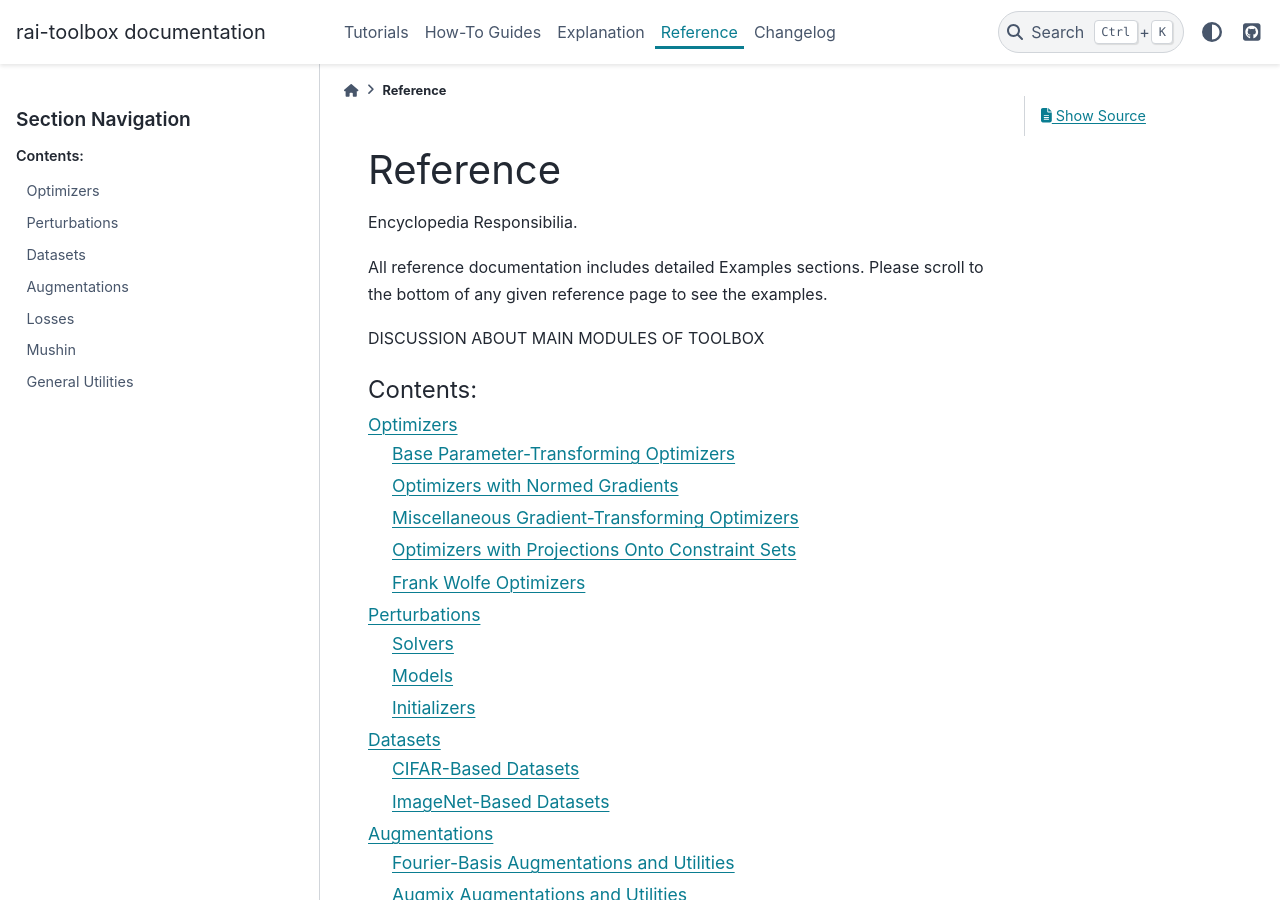
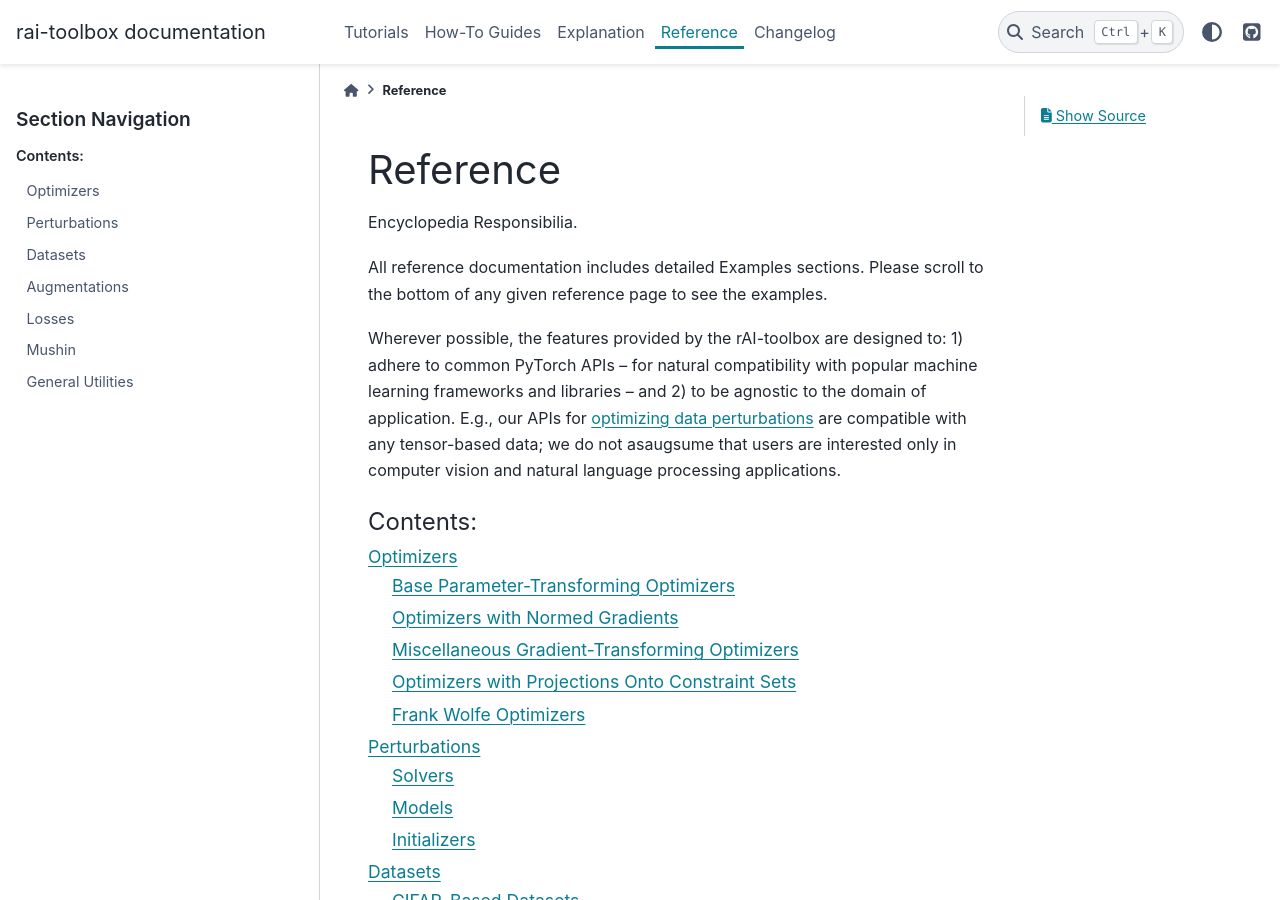
Before and after one commit to mit-ll-responsible-ai/responsible-ai-toolbox, a Sphinx documentation site: the page built from docs/source/api_reference.rst, in a window 1280 px wide and 900 px high. Built offline with Sphinx 7.4.7 and the PyData theme 0.15.4, drawn with Linux system fonts in a browser that asks for light colours; pages that are not in the unit, such as notebooks, are missing from menus.

Commit message:
update perturbation reference docs

```diff
--- a/docs/source/api_reference.rst
+++ b/docs/source/api_reference.rst
@@ -12,7 +12,9 @@ Encyclopedia Responsibilia.
 All reference documentation includes detailed Examples sections. Please scroll to the
 bottom of any given reference page to see the examples.
 
-DISCUSSION ABOUT MAIN MODULES OF TOOLBOX
+Wherever possible, the features provided by the rAI-toolbox are designed to: 1) adhere to common PyTorch APIs – for natural compatibility with popular machine learning frameworks and libraries – and 2) to be agnostic to the domain of application.
+E.g., our APIs for :ref:`optimizing data perturbations <pert-reference>` are compatible with any tensor-based data; we do not asaugsume that users are interested only in computer vision and natural language processing applications.
+
 
 .. toctree::
    :maxdepth: 2
```
Also changed, not shown: docs/source/ref_perturbation.rst (+7 -1 lines), 1 other file.
